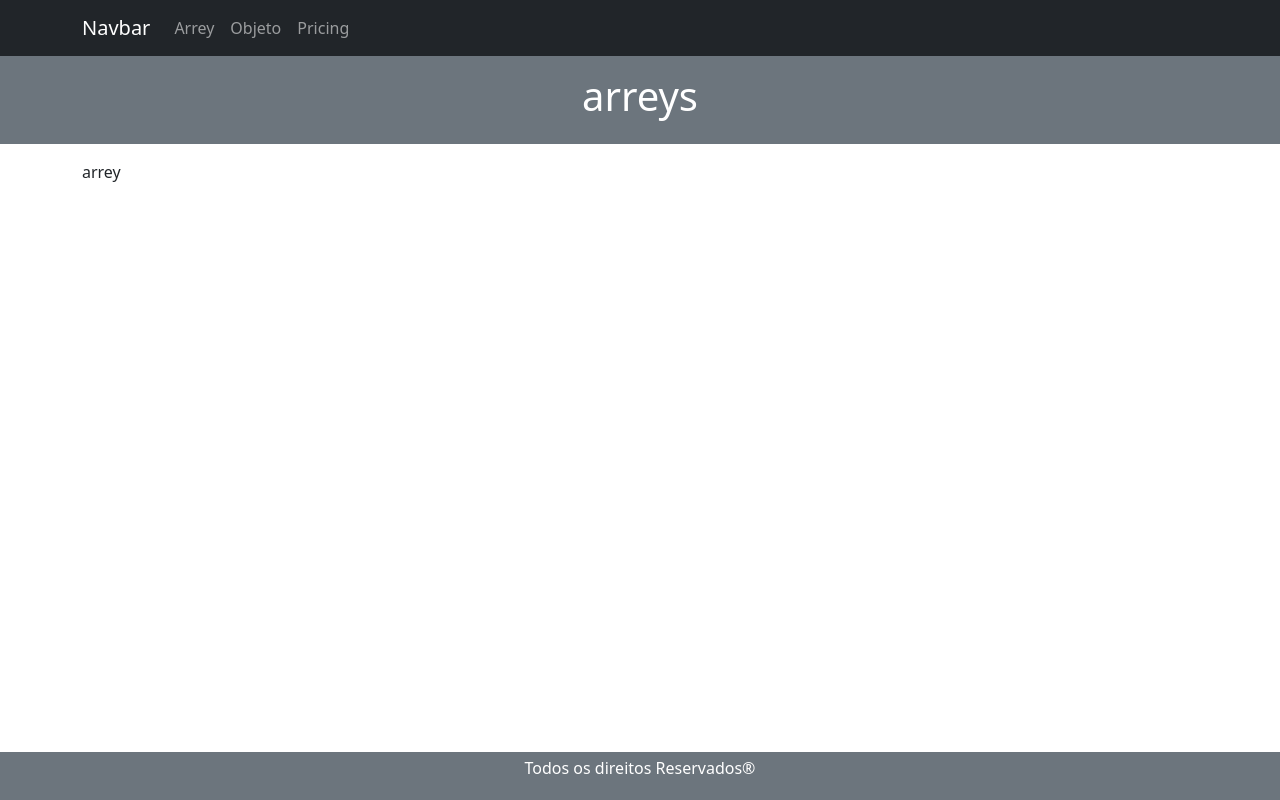
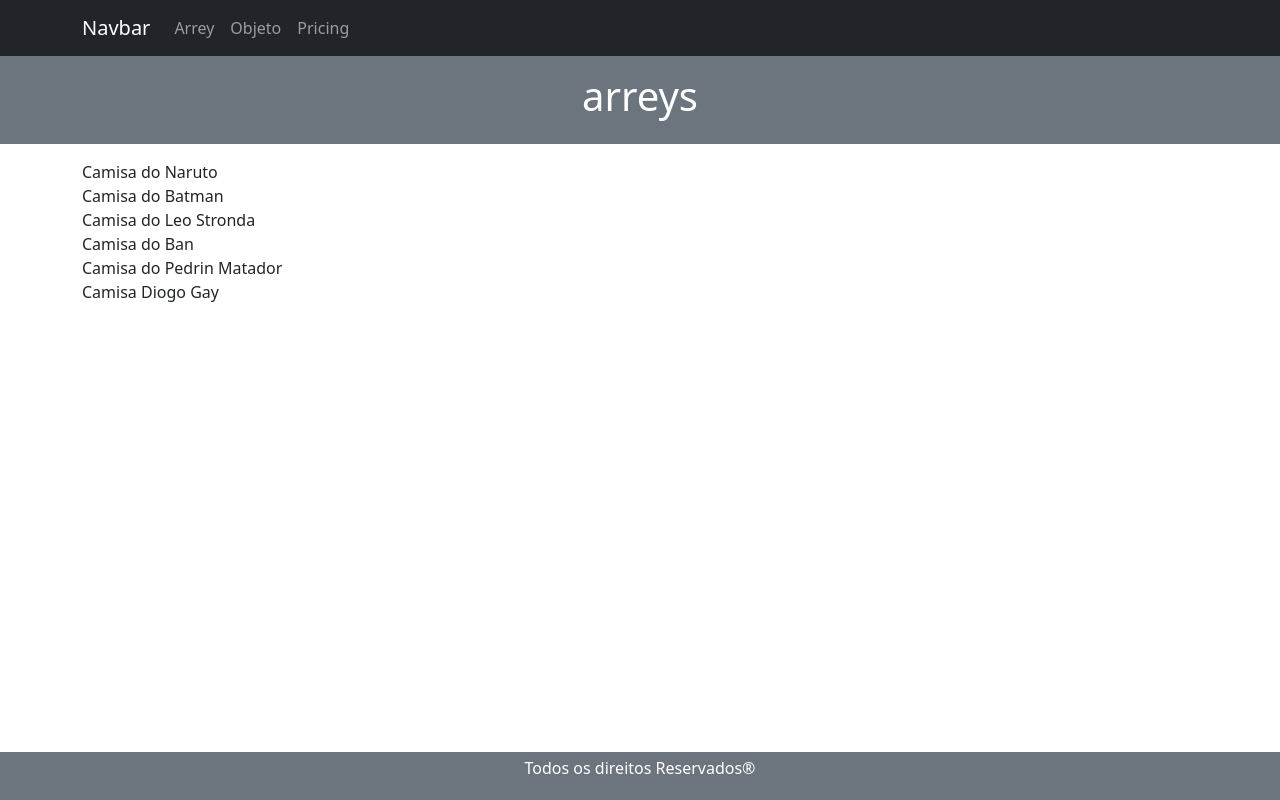
Before and after one commit to JoaoeduLS/react.js, a Next.js app: page /arrey in a window 1280 px wide. Built offline with nearby package versions, Linux system fonts and the light colour scheme.

Commit message:
Loja de Camisa

```diff
--- a/pages/arrey.js
+++ b/pages/arrey.js
@@ -12,8 +12,16 @@ const arrey = () => {
     }
 
 */
+
   // arrey  com conchete
-  const pessoas = ["Hugo", "Diogo", "Joao"];
+  const pessoas = [
+    "Camisa do Naruto",
+    "Camisa do Batman",
+    "Camisa do Leo Stronda",
+    "Camisa do Ban",
+    "Camisa do Pedrin Matador",
+    "Camisa Diogo Gay",
+  ];
   //obejto e chave
   const pessoa = {
     nome: "joao",
@@ -40,7 +48,14 @@ const arrey = () => {
     <>
       <Pagina titulo="arreys">
         <Container>
-          <div>arrey</div>
+          {/* <div>{pessoas[1]}</div> */}
+          {/* <div>{pessoa.nome}</div> */}
+          <div>{pessoas[0]}</div>
+          <div>{pessoas[1]}</div>
+          <div>{pessoas[2]}</div>
+          <div>{pessoas[3]}</div>
+          <div>{pessoas[4]}</div>
+          <div>{pessoas[5]}</div>
         </Container>
       </Pagina>
     </>
```
